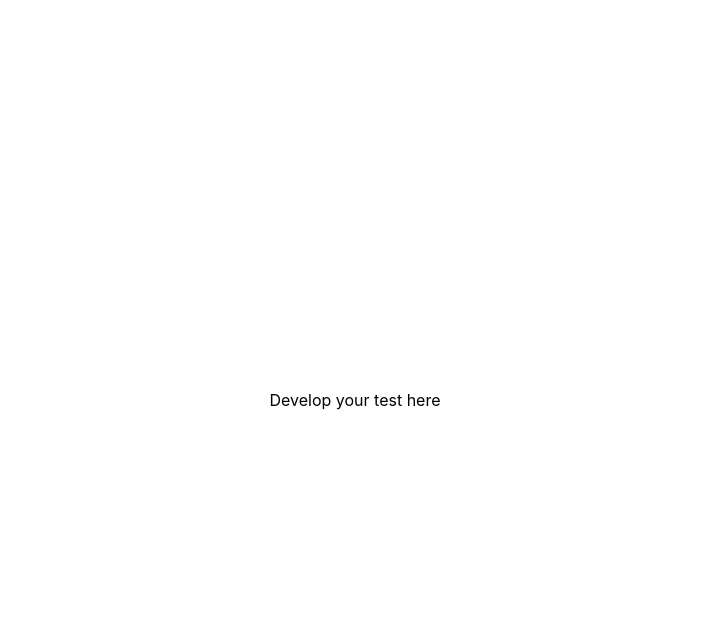
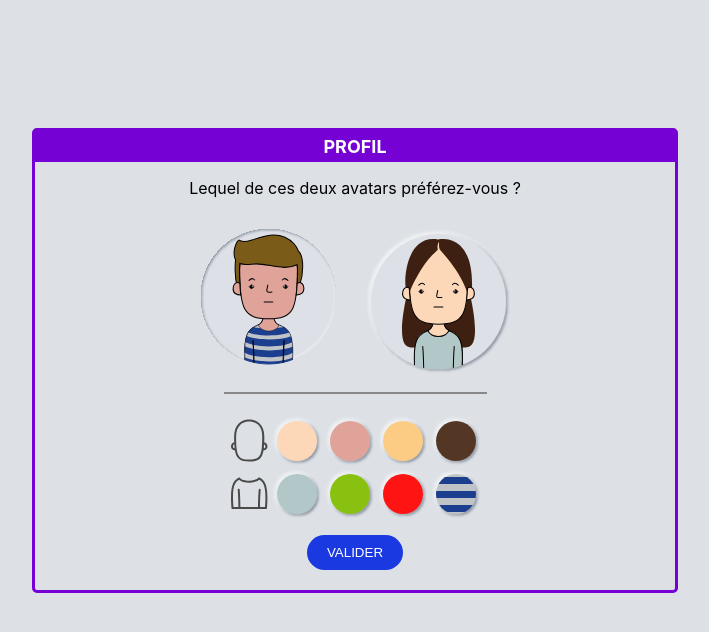
Before and after one commit to elhajouji5/civitime, a React (Create React App) app: page / in a window 1280 px wide. Shown: the top 632 px of the page, without its empty margins (285-994 px from the left). Built offline with nearby package versions, Linux system fonts and the light colour scheme.

Commit message:
Add content
+ Add text, assets
+ Style for desktop

```diff
--- a/src/App.css
+++ b/src/App.css
@@ -1,7 +1,96 @@
+:root {
+    /* --bg-color: #e6e6e6; */
+    --bg-color: #dde1e6;
+    --purple: #7601d5;
+    --blue: #1a39e1;
+    --white: #fff;
+    --dark-grey: #888;
+}
+
+body {
+    background: var(--bg-color);
+    width: 100%;
+    height: 100%;
+    margin: 0px;
+    padding: 0px;
+}
+
+
+.flex{
+    display: flex;
+}
+.full-size {
+    height: 100%;
+    width: 100%;
+}
+.center {
+    justify-content: center;
+    align-items: center;
+    text-align: center;
+}
+.m2 {
+    margin: 2px;
+}
+
+.container {
+    margin: auto;
+    margin-top: 10%;
+    width: 50%;
+    border: var(--purple) 3px solid;
+    padding: 0px;
+    border-radius: 5px;
+}
+
+.container p:first-child{
+    background: var(--purple);
+    color: var(--white);
+    text-transform: uppercase;
+    padding: 5px;
+    margin: 0px;
+    font-size: 18px;
+}
+
+
 #temp-style{
     width: 100%;
     height: 100%;
     display: flex;
-    justify-content: center;
-    align-items: center;
 }
+.icons {
+    border-top: 2px solid var(--dark-grey);
+    padding: 20px 5px 5px 5px;
+    width: fit-content;
+    margin: auto;
+    margin-bottom: 10px;
+}
+.icons > .flex > img {
+    margin: 2px;
+}
+.profile-form {
+    margin: auto;
+    width: fit-content;
+    margin-bottom: 20px;
+}
+.avatar {
+    margin: 15px;
+}
+
+.form-confirm {
+    margin: 0px;
+    color: var(--white);
+    background-color: var(--blue);
+    border-radius: 20px;
+    padding: 10px 20px;
+    border: none;
+    outline: none;
+    text-transform: uppercase;
+    cursor: pointer;
+}
+
+/* Desktop version's adjustment */
+@media screen and (min-width: 768px) {
+    .container {
+        /*  */
+    }
+
+}
--- a/src/App.js
+++ b/src/App.js
@@ -1,8 +1,11 @@
 import React from 'react'
 import './App.css';
+import Index from './pages/Index'
 
 const App = () => {
-    return <div id="temp-style"> Develop your test here </div>
+    return <div>
+        <Index />
+    </div>
 }
 
 export default App;
--- /dev/null
+++ b/src/assets/Assets.jsx
@@ -0,0 +1,29 @@
+import man from './man.svg'
+import woman from './woman.svg'
+import color88C10F from './color-88C10F.svg'
+import color533724 from './color-533724.svg'
+import colorB2C7C7 from './color-B2C7C7.svg'
+import colorE0A39A from './color-E0A39A.svg'
+import colorFCCC84 from './color-FCCC84.svg'
+import colorFCD7B8 from './color-FCD7B8.svg'
+import colorFF1414 from './color-FF1414.svg'
+import colorStriped from './color-striped.svg'
+import Logo from './logo.png'
+import Skin from './skin.svg'
+import TShirt from './t-shirt.svg'
+
+export default {
+    man,
+    woman,
+    color88C10F,
+    color533724,
+    colorB2C7C7,
+    colorE0A39A,
+    colorFCCC84,
+    colorFCD7B8,
+    colorFF1414,
+    colorStriped,
+    Logo,
+    Skin,
+    TShirt,
+}
--- /dev/null
+++ b/src/pages/Index.jsx
@@ -0,0 +1,53 @@
+import React from 'react'
+import Assets from '../assets/Assets'
+
+const Index = () => {
+
+    return (
+        <div className="container center">
+            {/* Form title */}
+            <p className="center">
+                <strong>Profil</strong>
+            </p>
+
+            {/* Form intention */}
+            <p className="">Lequel de ces deux avatars préférez-vous ?</p>
+
+            <div className="profile-form ">
+
+                {/* Avatars containner */}
+                <div className="flex full-size">
+                    <div className="avatar">
+                        <img src={Assets.man} className="female" />
+                    </div>
+                    <div className="avatar">
+                        <img src={Assets.woman} className="male" />
+                    </div>
+                </div>
+
+                {/* Colors */}
+                <div className="icons center">
+                    <div className="flex">
+                        <img src={Assets.Skin} />
+                        <img src={Assets.colorFCD7B8} />
+                        <img src={Assets.colorE0A39A} />
+                        <img src={Assets.colorFCCC84} />
+                        <img src={Assets.color533724} />
+                    </div>
+                    <div className="flex">
+                        <img src={Assets.TShirt} />
+                        <img src={Assets.colorB2C7C7} />
+                        <img src={Assets.color88C10F} />
+                        <img src={Assets.colorFF1414} />
+                        <img src={Assets.colorStriped} />
+                    </div>
+                </div>
+
+                <button className="form-confirm">Valider</button>
+            </div>
+        </div>
+    )
+}
+
+
+export default Index
```
Also changed, not shown: public/mockups/desktop.PNG (added), public/mockups/mobile.PNG (added).
